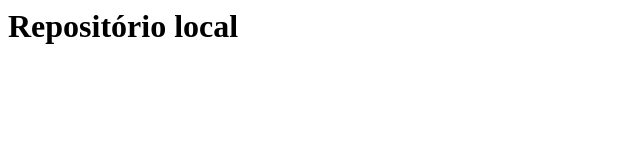
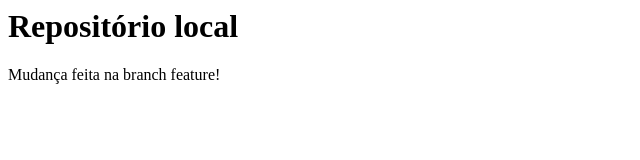
Before and after one commit to MateRossi/git-repo2, a plain HTML site: page index.html in a window 1280 px wide. Shown: the whole page, without its empty margins (0-640 px from the left). Drawn offline with Linux system fonts and the light colour scheme.

Commit message:
Adicionado paragrafo

```diff
--- a/index.html
+++ b/index.html
@@ -1 +1,2 @@
 <h1>Repositório local</h1>
+<p>Mudança feita na branch feature!</p>
```
